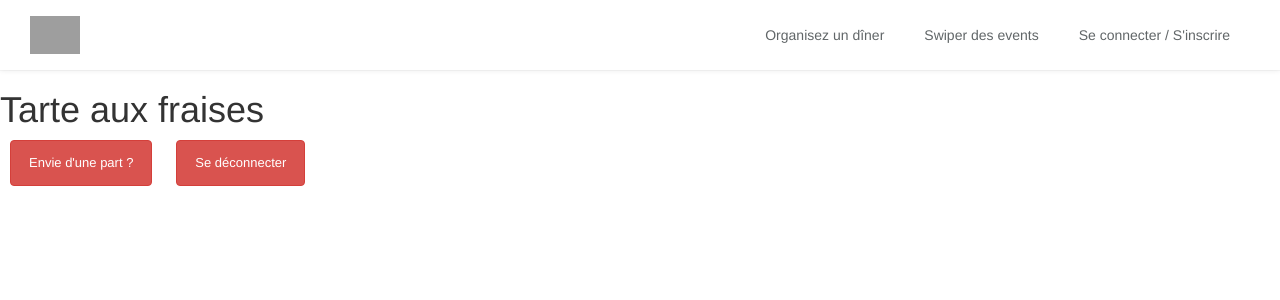
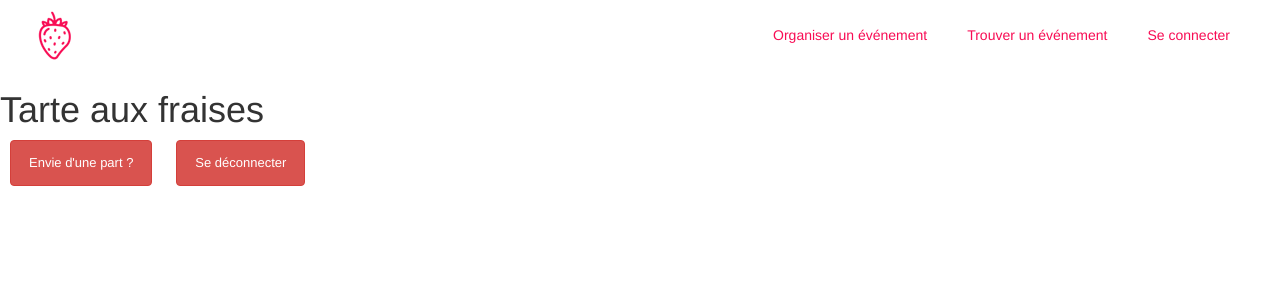
Before and after one commit to jbsebrier/tarte-aux-fraises, a Rails app: page / in a window 1280 px wide. Shown: the top 300 px of the page. Run offline with Rails 7, Linux system fonts and the light colour scheme; style sheets or scripts are compiled from the project's sources; parts of the project's set-up code (start-up, migrations or seed data) failed here and were passed over; some libraries are stand-ins or nearby versions; grey boxes are pictures that could not be loaded.

Commit message:
navbar done

```diff
--- a/app/assets/stylesheets/layout/_navbar.scss
+++ b/app/assets/stylesheets/layout/_navbar.scss
@@ -1,7 +1,8 @@
 /* Main class */
 .navbar-wagon {
   box-shadow: 0 1px 5px 0 rgba(0,0,0,0.07),0 1px 0 0 rgba(0,0,0,0.03);
-  background: white;
+  background: $brand-color;
+  color: white;
   transition: all 0.3s ease;
   display: flex;
   height: 70px;
@@ -40,12 +41,12 @@
 
 /* Navbar standard link */
 .navbar-wagon-link {
-  color: #616668;
+  color: white;
   font-size: 14px;
   padding: 0 20px
 }
 .navbar-wagon-link:hover {
-  color: #da552f;
+  color: $fraise-light;
   text-decoration: none;
 }
 
@@ -100,3 +101,11 @@
   border-left: 1px solid #E6E6E6;
   border-top: 1px solid #E6E6E6;
 }
+
+.navbar-pages-home{
+  a {
+    color: $brand-color;
+  }
+  background: transparent;
+  box-shadow: none;
+}
--- a/app/views/shared/_navbar.html.erb
+++ b/app/views/shared/_navbar.html.erb
@@ -1,25 +1,34 @@
 <div class="navbar-wagon navbar-wagon-fixed navbar-<%= controller.controller_name %> navbar-<%= controller.controller_name %>-<%= action_name %>">
   <!-- Logo -->
-  <%= link_to root_path, class: "navbar-wagon-brand" do %>
-    <%= image_tag "icon.png" %>
+  <% if action_name == "home" %>
+    <%= link_to root_path, class: "navbar-wagon-brand" do %>
+      <%= image_tag "fraise_rose_navbar.png" %>
+    <% end %>
+  <% else %>
+    <%= link_to root_path, class: "navbar-wagon-brand" do %>
+      <%= image_tag "fraise-blanc.png" %>
+    <% end %>
   <% end %>
 
   <!-- Right Navigation -->
   <div class="navbar-wagon-right hidden-xs hidden-sm">
 
     <!-- Create an event -->
-    <%= link_to t(".sign_in", default: "Organisez un dîner"), new_organiser_event_path, class: "navbar-item navbar-wagon-link" %>
+    <%= link_to t(".sign_in", default: "Organiser un événement"), new_organiser_event_path, class: "navbar-item navbar-wagon-link" %>
 
     <!-- Swipe events -->
-    <%= link_to t(".sign_in", default: "Swiper des events"), events_path, class: "navbar-item navbar-wagon-link" %>
+    <%= link_to t(".sign_in", default: "Trouver un événement"), events_path, class: "navbar-item navbar-wagon-link" %>
 
     <!-- Different navigation if login or not -->
     <% if couple_signed_in? %>
 
+    <%= link_to t(".sign_in", default: "Mes événements"), couple_my_events_path(current_couple), class: "navbar-item navbar-wagon-link" %>
+
       <!-- Profile picture and dropdown -->
       <div class="navbar-item">
         <div class="dropdown">
-          <%= image_tag "http://placehold.it/60x60", class: "avatar dropdown-toggle", id: "navbar-wagon-menu", "data-toggle" => "dropdown" %>
+          <%= cl_image_tag current_couple.profile_pict, class: "avatar dropdown-toggle", id: "navbar-wagon-menu", "data-toggle" => "dropdown" %>
+
           <ul class="dropdown-menu dropdown-menu-right navbar-wagon-dropdown-menu">
             <li>
               <%= link_to couple_profile_path(current_couple) do %>
@@ -40,10 +49,11 @@
         </div>
       </div>
 
+
     <% else %>
 
       <!-- Login text link -->
-      <%= link_to t(".sign_in", default: "Se connecter / S'inscrire"), new_couple_session_path, class: "navbar-item navbar-wagon-link" %>
+      <%= link_to t(".sign_in", default: "Se connecter"), new_couple_session_path, class: "navbar-item navbar-wagon-link" %>
 
     <% end %>
 
@@ -72,7 +82,7 @@
           </li>
          <% else %>
            <!-- Login text link -->
-           <%= link_to t(".sign_in", default: "Se connecter / S'inscrire"), new_couple_session_path, class: "navbar-item navbar-wagon-link" %>
+           <%= link_to t(".sign_in", default: "Se connecter"), new_couple_session_path, class: "navbar-item navbar-wagon-link" %>
         <% end %>
       </ul>
     </div>
```
Also changed, not shown: app/assets/images/fraise_rose_navbar.png (added).
